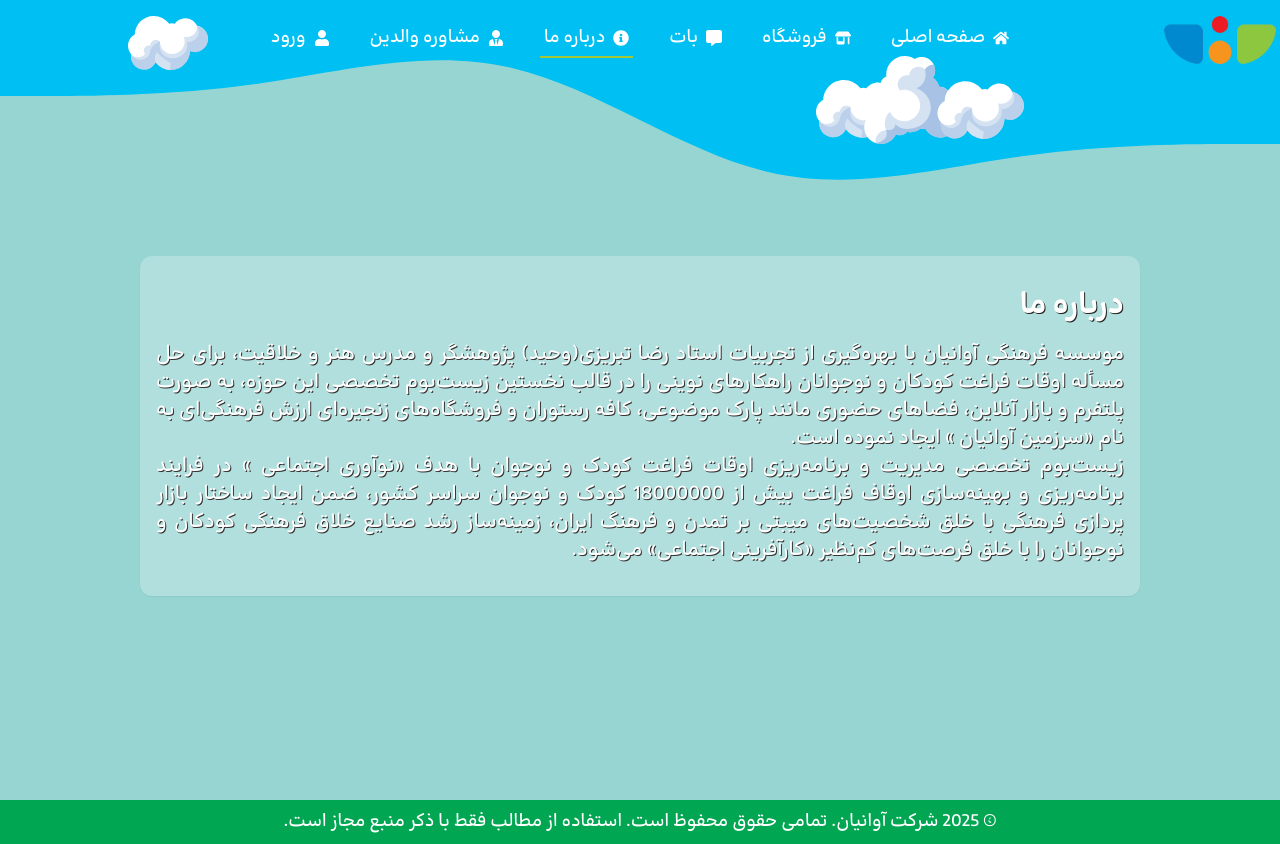
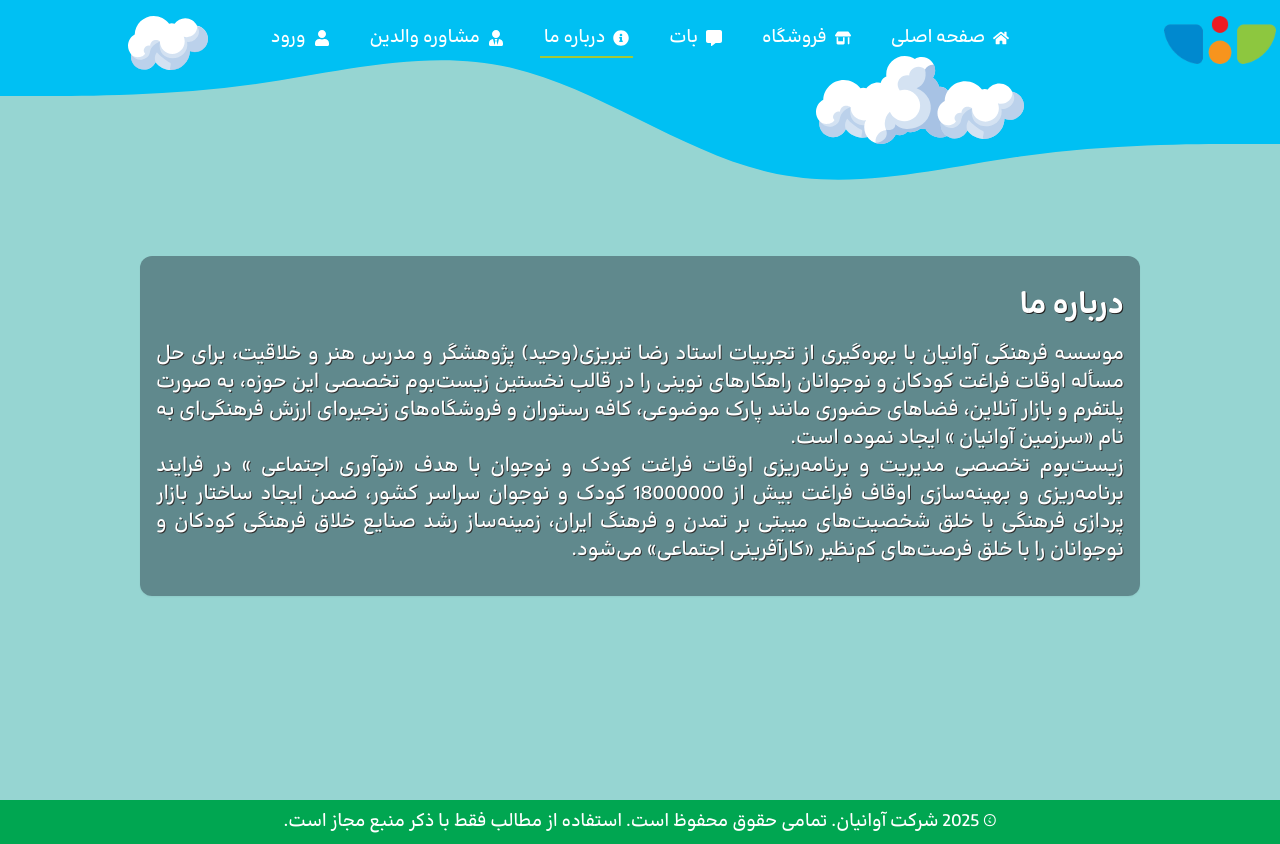
Before and after one commit to ErfanGh83/Avanian1, a Next.js app: page /about-us in a window 1280 px wide. Built offline with nearby package versions, Linux system fonts and the light colour scheme.

Commit message:
style: changed background color of about us text

```diff
--- a/src/app/about-us/page.tsx
+++ b/src/app/about-us/page.tsx
@@ -10,7 +10,7 @@ function page() {
           <NavBar />
         </div>
         <div className="pt-56 md:pt-60 xl:pt-64">
-          <section className="max-w-[1000px] shadow-sm px-4 py-8 rounded-xl bg-gray-50/25 mx-auto">
+          <section className="max-w-[1000px] shadow-sm px-4 py-8 rounded-xl bg-gray-900/40 mx-auto">
             <h2 className="font-bold mb-4 text-3xl text-outline-lg">
               درباره ما
             </h2>
```
